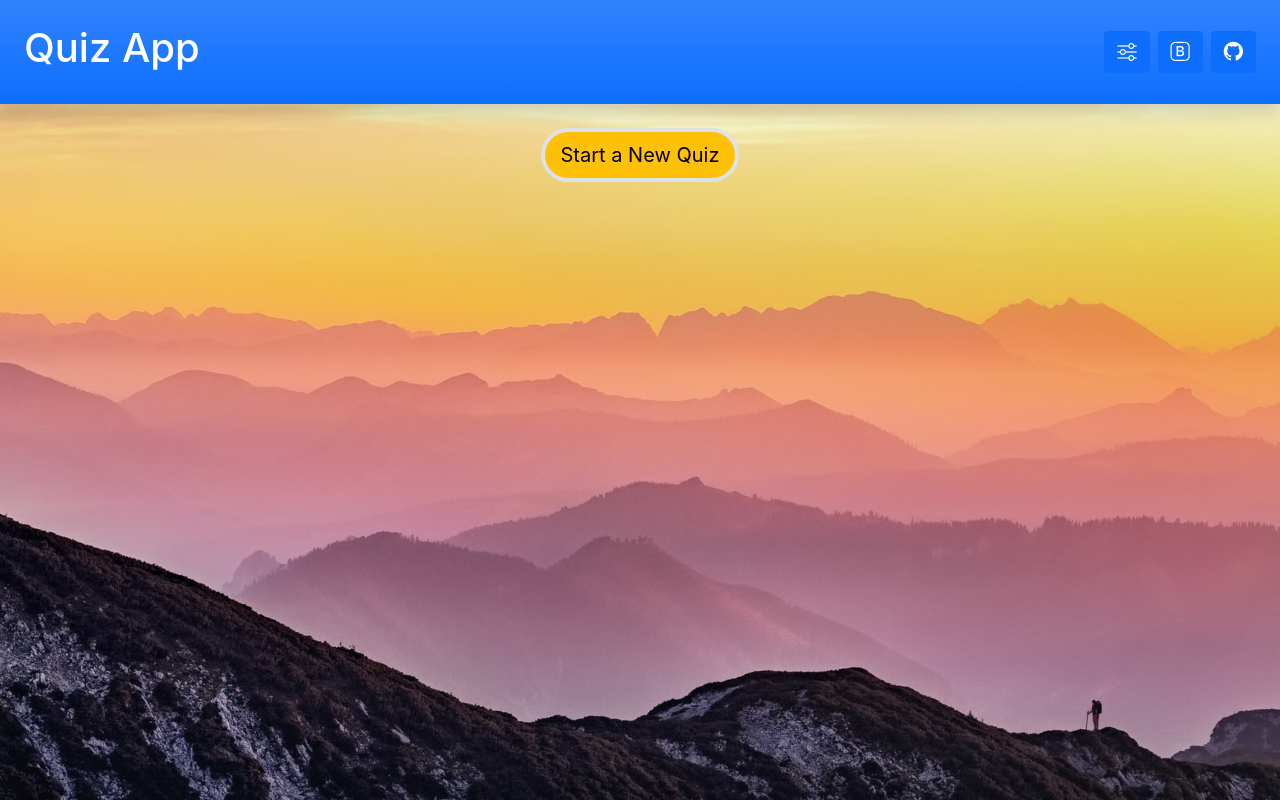
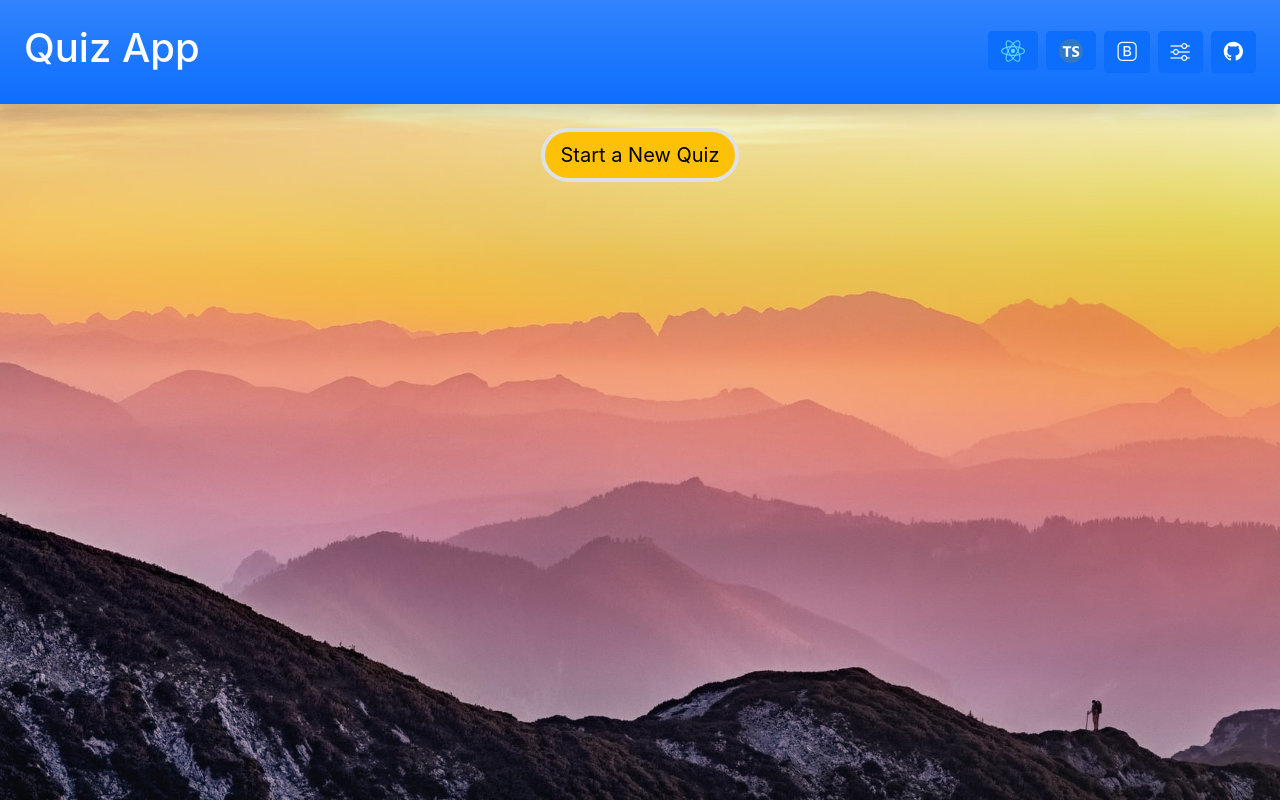
Before and after one commit to nabeelfarid/quiz-app, a React (Create React App) app: page / in a window 1280 px wide. Built offline with nearby package versions, Linux system fonts and the light colour scheme.

Commit message:
Renaming of Models, Addition of tech logos

```diff
--- a/src/App.tsx
+++ b/src/App.tsx
@@ -7,12 +7,12 @@ import { QuizEnd } from './Components/QuizEnd';
 
 import { useState } from 'react';
 import QuestionnaireService from './Services/QuestionnaireService';
-import { QuizState, Question } from './Types';
+import { QuizState, VmQuestion } from './Models/ViewModels';
 
 const App: React.FC = () => {
 
   const [quizState, setQuizState] = useState(QuizState.Awaiting);
-  const [questions, setQuestions] = useState([] as Question[]);
+  const [questions, setQuestions] = useState([] as VmQuestion[]);
   const [currentQuestionNo, setCurrentQuestionNo] = useState(0);
   const [score, setScore] = useState(0);
 
--- a/src/Components/Header.tsx
+++ b/src/Components/Header.tsx
@@ -1,3 +1,6 @@
+import tsLogo from '../images/ts-logo.svg';
+import reactLogo from '../images/react.svg';
+
 export const Header = () => {
   return (
     <div className="p-md-4 p-2 mb-4 shadow bg-primary bg-gradient d-flex justify-content-between align-items-center">
@@ -8,13 +11,23 @@ export const Header = () => {
 
       <div className='row gx-2'>
         <div className="col">
-          <a title="Quiz API" className="btn btn-primary" href="https://opentdb.com/" target="_blank" rel="noopener noreferrer">
-            <i className="bi bi-sliders" style={{ fontSize: "1.2rem" }}></i>
+          <a title="React JS" className="btn btn-primary" href="https://reactjs.org/" target="_blank" rel="noopener noreferrer">
+            <img src={reactLogo} alt='React JS' height={24} width={24}></img>
+          </a>
+        </div>
+        <div className="col">
+          <a title="TypeScript" className="btn btn-primary" href="https://www.typescriptlang.org/" target="_blank" rel="noopener noreferrer">
+            <img src={tsLogo} alt='TypeScript' height={24} width={24}></img>
           </a>
         </div>
         <div className="col">
           <a title="Bootstrap" className="btn btn-primary" href="https://getbootstrap.com/" target="_blank" rel="noopener noreferrer">
             <i className="bi bi-bootstrap" style={{ fontSize: "1.2rem" }}></i>
+          </a>
+        </div>
+        <div className="col">
+          <a title="Quiz API" className="btn btn-primary" href="https://opentdb.com/" target="_blank" rel="noopener noreferrer">
+            <i className="bi bi-sliders" style={{ fontSize: "1.2rem" }}></i>
           </a>
         </div>
         <div className="col">
--- a/src/Components/QuestionCard.tsx
+++ b/src/Components/QuestionCard.tsx
@@ -1,7 +1,7 @@
-import { Question } from '../Types';
+import { VmQuestion } from '../Models/ViewModels';
 
 type QuestionCardProps = {
-  question: Question,
+  question: VmQuestion,
   onAnswer: (chosenAnswer: string) => void,
   totalQuestions: number
 }
--- a/src/Components/Quiz.tsx
+++ b/src/Components/Quiz.tsx
@@ -1,10 +1,10 @@
 import { QuestionCard } from './QuestionCard';
-import { Question } from '../Types';
+import { VmQuestion } from '../Models/ViewModels';
 
 type QuizProps = {
   show: boolean;
   score: number;
-  questions: Question[];
+  questions: VmQuestion[];
   currentQuestionNo: number;
   totalQuestions: number;
   onAnswerHandler: (chosenAnswer: string) => void;
--- /dev/null
+++ b/src/Models/DataTransferObjects.ts
@@ -0,0 +1,5 @@
+export type DtoQuestion = {
+    question: string;
+    correct_answer: string;
+    incorrect_answers: string[];
+};
--- a/src/Types.ts
+++ b/src/Models/ViewModels.ts
@@ -1,11 +1,5 @@
 
-export type DtoQuestion = {
-    question : string;
-    correct_answer : string;
-    incorrect_answers : string []
-}
-
-export type Question = {
+export type VmQuestion = {
     text : string,
     no: number,
     correctAnswer : string,
--- a/src/Services/QuestionnaireService.ts
+++ b/src/Services/QuestionnaireService.ts
@@ -1,10 +1,11 @@
 import axios from "axios";
-import { Question, DtoQuestion } from "../Types";
+import { VmQuestion } from "../Models/ViewModels";
+import { DtoQuestion } from "../Models/DataTransferObjects";
 
-const GetQuestions = async (noOfQuestions: number): Promise<Question[]> => {
+const GetQuestions = async (noOfQuestions: number): Promise<VmQuestion[]> => {
     let res = await axios.get(`https://opentdb.com/api.php?amount=${noOfQuestions}&type=multiple`);
     console.log('api', res.data.results);
-    let questions = (res.data.results as DtoQuestion[]).map<Question>((question, index) => (
+    let questions = (res.data.results as DtoQuestion[]).map<VmQuestion>((question, index) => (
         {
             text: question.question,
             no: index,
```
Also changed, not shown: src/images/react.svg (added), src/images/ts-logo.svg (added).
